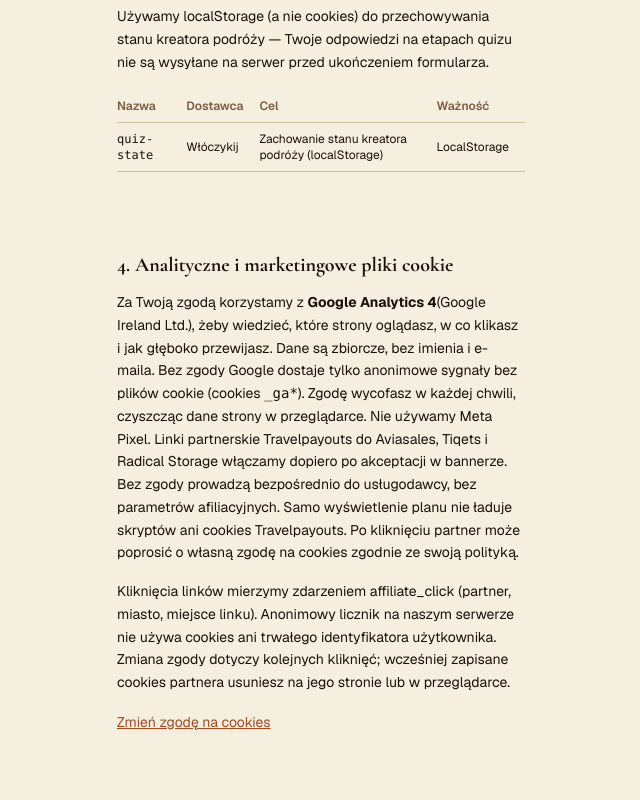
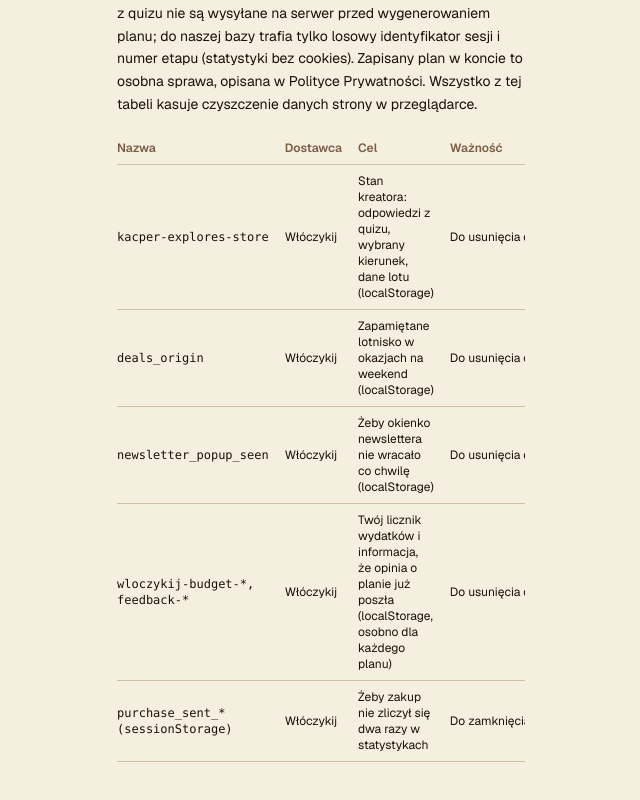
Before and after one commit to KacperCelejewski/kacper_explores, a Next.js app: page /cookies in a window 1280 px wide. Shown: the part 920-1720 px from the top of the page, without its empty margins (319-959 px from the left). Built offline with nearby package versions, Linux system fonts and the light colour scheme; no server answers.

Commit message:
docs(cookies): prawdziwa lista kluczy localStorage, bez nieistniejącego authjs, zakres GA4, linki w mailach

```diff
--- a/src/app/cookies/page.tsx
+++ b/src/app/cookies/page.tsx
@@ -96,20 +96,14 @@ const CookieTable = ({ rows }: { rows: CookieRow[] }) => (
 );
 
 export default function CookiesPage() {
-  const updatedAt = "15 listopada 2026";
+  const updatedAt = "16 listopada 2026";
 
   const necessaryCookies: CookieRow[] = [
     {
       name: "sb-*",
       provider: "Supabase",
       purpose: "Sesja użytkownika, uwierzytelnianie",
-      expiry: "7 dni",
-    },
-    {
-      name: "__Host-authjs.*",
-      provider: "Włóczykij",
-      purpose: "Bezpieczeństwo sesji OAuth",
-      expiry: "Sesja",
+      expiry: "Do 400 dni (domyślnie biblioteki Supabase), kasowane przy wylogowaniu",
     },
     {
       name: "cookie_consent (localStorage)",
@@ -121,10 +115,34 @@ export default function CookiesPage() {
 
   const functionalCookies: CookieRow[] = [
     {
-      name: "quiz-state",
+      name: "kacper-explores-store",
       provider: "Włóczykij",
-      purpose: "Zachowanie stanu kreatora podróży (localStorage)",
-      expiry: "LocalStorage",
+      purpose: "Stan kreatora: odpowiedzi z quizu, wybrany kierunek, dane lotu (localStorage)",
+      expiry: "Do usunięcia danych strony",
+    },
+    {
+      name: "deals_origin",
+      provider: "Włóczykij",
+      purpose: "Zapamiętane lotnisko w okazjach na weekend (localStorage)",
+      expiry: "Do usunięcia danych strony",
+    },
+    {
+      name: "newsletter_popup_seen",
+      provider: "Włóczykij",
+      purpose: "Żeby okienko newslettera nie wracało co chwilę (localStorage)",
+      expiry: "Do usunięcia danych strony",
+    },
+    {
+      name: "wloczykij-budget-*, feedback-*",
+      provider: "Włóczykij",
+      purpose: "Twój licznik wydatków i informacja, że opinia o planie już poszła (localStorage, osobno dla każdego planu)",
+      expiry: "Do usunięcia danych strony",
+    },
+    {
+      name: "purchase_sent_* (sessionStorage)",
+      provider: "Włóczykij",
+      purpose: "Żeby zakup nie zliczył się dwa razy w statystykach",
+      expiry: "Do zamknięcia karty",
     },
   ];
 
@@ -199,9 +217,13 @@ export default function CookiesPage() {
 
           <Section title="3. Funkcjonalne pliki cookie / localStorage">
             <P>
-              Używamy localStorage (a nie cookies) do przechowywania stanu
-              kreatora podróży — Twoje odpowiedzi na etapach quizu nie są
-              wysyłane na serwer przed ukończeniem formularza.
+              Używamy localStorage (a nie cookies) do zapamiętania stanu
+              kreatora, wybranego lotniska i drobnych ustawień. Odpowiedzi z quizu
+              nie są wysyłane na serwer przed wygenerowaniem planu; do naszej bazy
+              trafia tylko losowy identyfikator sesji i numer etapu (statystyki
+              bez cookies). Zapisany plan w koncie to osobna sprawa, opisana w
+              Polityce Prywatności. Wszystko z tej tabeli kasuje czyszczenie
+              danych strony w przeglądarce.
             </P>
             <CookieTable rows={functionalCookies} />
           </Section>
@@ -210,15 +232,19 @@ export default function CookiesPage() {
             <P>
               Za Twoją zgodą korzystamy z <strong>Google Analytics 4</strong>
               (Google Ireland Ltd.), żeby wiedzieć, które strony oglądasz, w co
-              klikasz i jak głęboko przewijasz. Dane są zbiorcze, bez imienia i
-              e-maila. Bez zgody Google dostaje tylko anonimowe sygnały bez
-              plików cookie (cookies <code>_ga*</code>). Zgodę wycofasz w każdej
-              chwili, czyszcząc dane strony w przeglądarce. Nie używamy Meta
+              klikasz i jak głęboko przewijasz. Mierzymy odsłony, kliknięcia
+              (jaki przycisk lub link i na której stronie), głębokość przewijania oraz
+              zakup (kwota i rodzaj planu, bez e-maila). Bez imienia i e-maila. Bez zgody
+              skrypt Google nadal się ładuje, ale wysyła tylko sygnały bez plików cookie
+              (cookies <code>_ga*</code> nie powstają). Zgodę wycofasz w każdej chwili
+              przyciskiem „Zmień zgodę na cookies” poniżej. Nie używamy Meta
               Pixel. Linki partnerskie Travelpayouts do Aviasales, Tiqets i Radical Storage
               włączamy dopiero po akceptacji w bannerze. Bez zgody prowadzą bezpośrednio
               do usługodawcy, bez parametrów afiliacyjnych. Samo wyświetlenie planu
               nie ładuje skryptów ani cookies Travelpayouts. Po kliknięciu partner może
-              poprosić o własną zgodę na cookies zgodnie ze swoją polityką.
+              poprosić o własną zgodę na cookies zgodnie ze swoją polityką. Wyjątek:
+              linki do lotów w e-mailach z Czwartkowego zrzutu mają identyfikator
+              partnera od razu, bo zapis na zrzut jest osobną zgodą na ten e-mail.
             </P>
             <P>
               Kliknięcia linków mierzymy zdarzeniem affiliate_click (partner, miasto, miejsce
--- a/src/app/privacy/page.tsx
+++ b/src/app/privacy/page.tsx
@@ -185,7 +185,7 @@ export default function PrivacyPage() {
                 oraz publiczny identyfikator partnera i projektu. Nie umieszczamy w nich
                 e-maila ani identyfikatora konta. Po kliknięciu usługodawca otrzymuje
                 dane techniczne połączenia zgodnie ze swoją polityką prywatności.
-                Bez zgody link nie zawiera identyfikatorów afiliacyjnych. Zgodę zmienisz
+                Bez zgody link na stronie nie zawiera identyfikatorów afiliacyjnych. Linki do lotów w e-mailach z Czwartkowego zrzutu mają identyfikator partnera zawsze (zapis na zrzut to osobna zgoda). Zgodę zmienisz
                 przyciskiem na stronie Polityki Cookies.
               </Li>
             </Ul>
```
